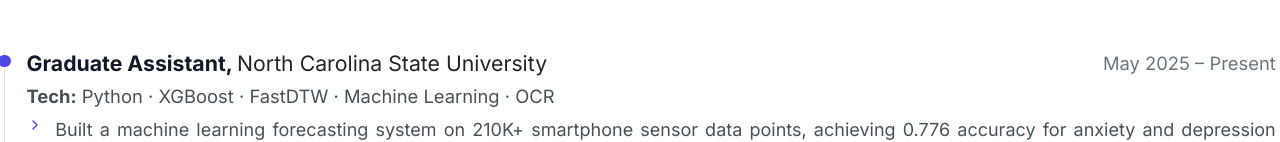
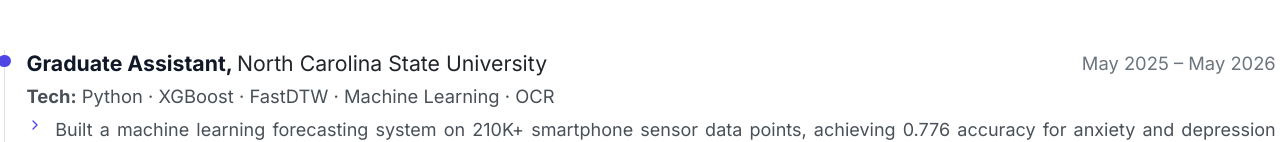
Before and after one commit to jheel0802/Portfolio, a React (Vite) app: page / in a window 1280 px wide. Shown: the part 768-910 px from the top of the page. Built offline with nearby package versions, Linux system fonts and the light colour scheme; the HTML template or start-up script is replaced by a standard one.

Commit message:
path modifications

```diff
--- a/index.html
+++ b/index.html
@@ -36,7 +36,6 @@
   }
 }
 </script>
-<link rel="stylesheet" href="/index.css">
 </head>
 <body class="antialiased overflow-x-hidden">
     <div id="root"></div>
--- a/src/constants/index.ts
+++ b/src/constants/index.ts
@@ -26,7 +26,7 @@
     role: "Graduate Assistant",
     company: "North Carolina State University",
     location: "Raleigh, NC",
-    period: "May 2025 – Present",
+    period: "May 2025 – May 2026",
     technologies: ["Python", "XGBoost", "FastDTW", "Machine Learning", "OCR"],
     points: [
       "Built a machine learning forecasting system on 210K+ smartphone sensor data points, achieving 0.776 accuracy for anxiety and depression prediction.",
--- a/vite.config.ts
+++ b/vite.config.ts
@@ -4,8 +4,8 @@
 
 export default defineConfig(() => {
   return {
-    // Use GitHub Pages base path locally/for gh-pages, but plain "/" on Vercel
-    base: '/',
+    // Use a relative base so assets are served correctly from subpaths (GitHub Pages)
+    base: './',
     server: {
       port: 3000,
       host: '0.0.0.0',
```
